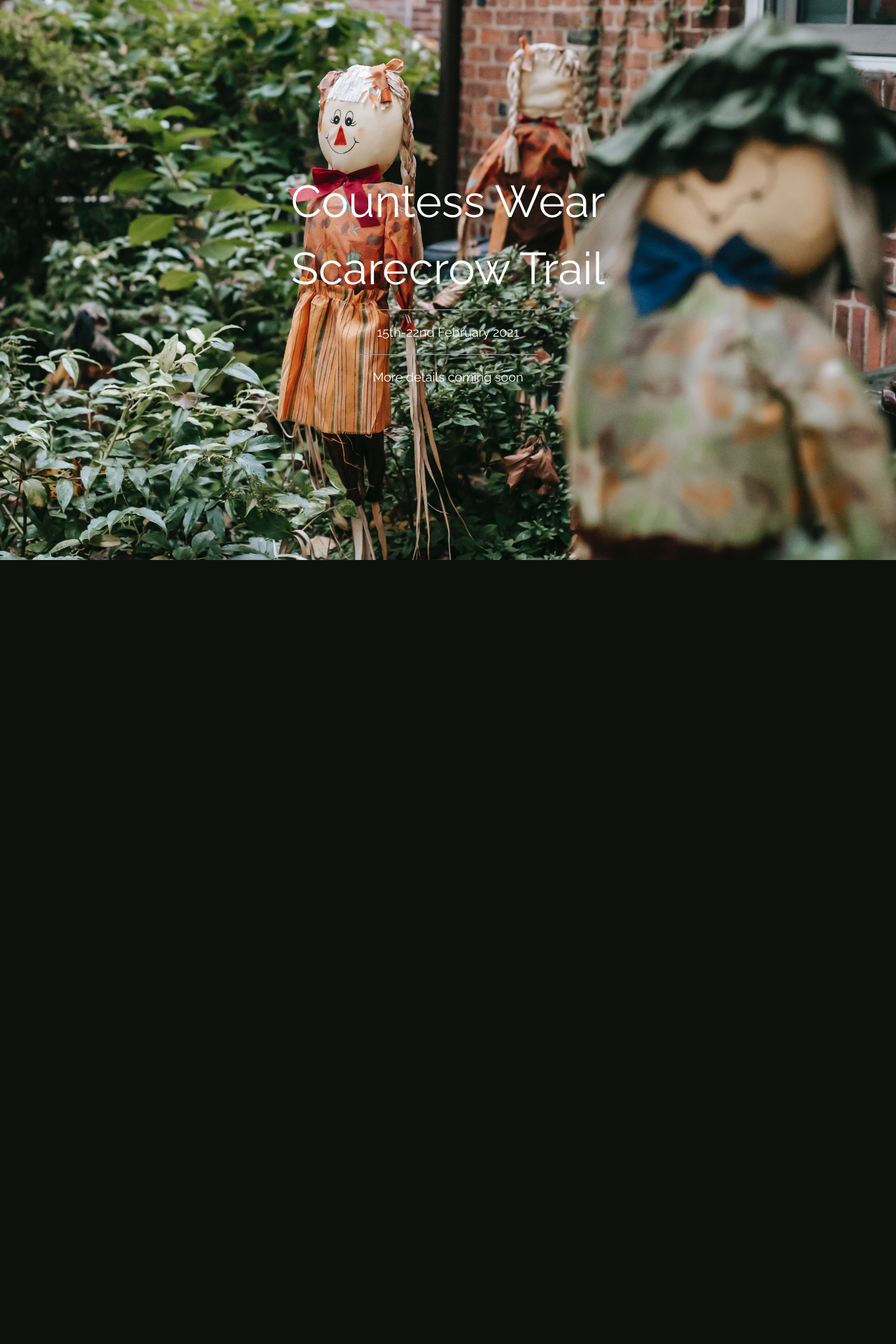
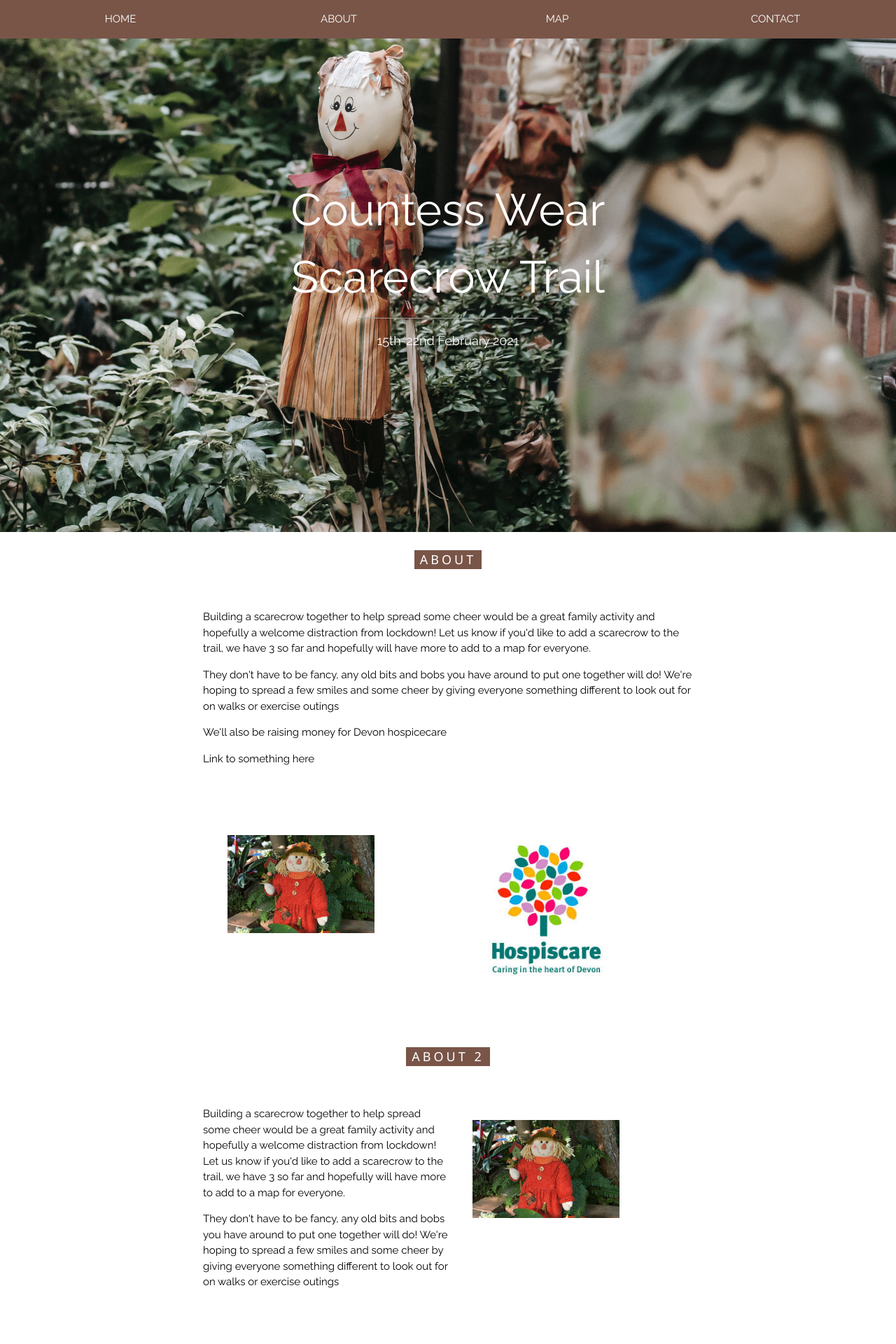
Before and after one commit to mattstartin/countess-wear-community, a PHP site: page /home.html in a window 1280 px wide. Shown: the top 1920 px of the page at 70% size. Before the commit the page ends 800 px from the top, so only its background shows below. Run offline with PHP 8.4, Linux system fonts and the light colour scheme.

Commit message:
Restyle, add content

```diff
--- a/css/main.css
+++ b/css/main.css
@@ -3,13 +3,17 @@ body,h1 {font-family: "Raleway", sans-serif}
 body, html {height: 100%}
 .bgimg {
   background-image: url('/images/scarecrows.jpg');
-  margin-top: 3%;
-  min-height: 75%;
+  min-height: 95%;
   background-position: center;
   background-size: cover;
   filter: grayscale(0.3)
 }
-.mapImg { width:100% }
+.soonMapimg {
+  background-image: url('/images/staticmap.jpg');
+  background-position: center;
+  opacity: 0.3;
+}
+.mapImg { width:100%;border:solid 1px black; }
 .aboutImg { width: 80%; padding: 10% }
 .iframe { margin-left:10%;border:none;overflow:hidden }
 .iframeSmall { border:none;overflow:hidden  }
--- a/home.html
+++ b/home.html
@@ -5,6 +5,8 @@
 <meta name="viewport" content="width=device-width, initial-scale=1">
 <link rel="stylesheet" href="https://www.w3schools.com/w3css/4/w3.css">
 <link rel="stylesheet" href="https://fonts.googleapis.com/css?family=Raleway">
+<link rel="stylesheet" href="https://cdnjs.cloudflare.com/ajax/libs/font-awesome/4.7.0/css/font-awesome.min.css">
+<link rel="stylesheet" href="/css/main.css">
 <head>
   <script async src="https://www.googletagmanager.com/gtag/js?id=G-LDG10M14QM"></script>
   <script>
@@ -14,27 +16,175 @@
     gtag('config', 'G-LDG10M14QM');
   </script>
 </head>
-<style>
-body,h1 {font-family: "Raleway", sans-serif}
-body, html {height: 100%}
-.bgimg {
-  background-image: url('/images/scarecrows.jpg');
-  min-height: 100%;
-  background-position: center;
-  background-size: cover;
-}
-</style>
 <body>
 
-<div class="bgimg w3-display-container w3-animate-opacity w3-text-white">
-  <div class="w3-display-middle">
-    <h1 class="w3-jumbo w3-center w3-animate-top">Countess Wear Scarecrow Trail</h1>
-    <hr class="w3-border-grey" style="margin:auto;width:40%">
-    <p class="w3-large w3-center">15th-22nd February 2021</p>
-    <hr class="w3-border-grey" style="margin:auto;width:40%">
-    <p class="w3-large w3-center">More details coming soon</p>
+  <!-- Links (sit on top) -->
+<div class="w3-top">
+  <div class="w3-row w3-padding w3-brown">
+    <div class="w3-col s3">
+      <a href="#" class="w3-button w3-block w3-brown">HOME</a>
+    </div>
+    <div class="w3-col s3">
+      <a href="#about" class="w3-button w3-block w3-brown">ABOUT</a>
+    </div>
+    <div class="w3-col s3">
+      <a href="#map" class="w3-button w3-block w3-brown">MAP</a>
+    </div>
+    <div class="w3-col s3">
+      <a href="#contact" class="w3-button w3-block w3-brown">CONTACT</a>
+    </div>
   </div>
 </div>
 
+<div class="w3-sand w3-grayscale w3-large"></div>
+  <div class="bgimg w3-display-container w3-animate-opacity w3-text-white">
+    <div class="w3-display-middle">
+      <h1 class="w3-jumbo w3-center w3-animate-top">Countess Wear Scarecrow Trail</h1>
+      <hr class="w3-border-grey" style="margin:auto;width:40%">
+      <p class="w3-large w3-center">15th-22nd February 2021</p>
+    </div>
+  </div>
+</div>
+
+<!-- About Container -->
+<div class="w3-container" id="about">
+  <div class="w3-content" style="max-width:700px">
+    <h5 class="w3-center w3-padding-16"><span class="w3-tag w3-wide w3-brown">ABOUT</span></h5>
+    <div class="w3-row w3-padding-16">
+      <p>Building a scarecrow together to help spread some cheer would be a great family activity and hopefully a welcome distraction from lockdown!
+        Let us know if you'd like to add a scarecrow to the trail, we have 3 so far and hopefully will have more to add to a map for everyone. </p>
+
+      <p>They don't have to be fancy, any old bits and bobs you have around to put one together will do!
+        We're hoping to spread a few smiles and some cheer by giving everyone something different to look out for on walks or exercise outings
+      </p>
+      <p>We'll also be raising money for Devon hospicecare</p>
+      <p>Link to something here</p>
+    </div>
+    <div class="w3-row w3-padding-16">
+      <div class="w3-half w3-padding-16">
+        <img src="images/scarecrow-doll.jpg" class="aboutImg w3-hide-small w3-round w3-image w3-hover-opacity" alt="Scarecrow Doll"
+        width="400" height="333">
+      </div>
+      <div class="w3-half  w3-padding-16">
+        <img src="images/hospicecare.jpeg" class="aboutImg w3-round w3-image w3-hover-opacity" alt="Hospicecare Logo"
+        width="400" height="333">
+      </div>
+    </div>
+
+
+  </div>
+</div>
+
+<!-- About Container -->
+<div class="w3-container" id="about">
+  <div class="w3-content" style="max-width:700px">
+    <h5 class="w3-center w3-padding-16"><span class="w3-tag w3-wide w3-brown">ABOUT 2</span></h5>
+    <div class="w3-row w3-padding-16">
+      <div class="w3-half">
+        <p>Building a scarecrow together to help spread some cheer would be a great family activity and hopefully a welcome distraction from lockdown!
+          Let us know if you'd like to add a scarecrow to the trail, we have 3 so far and hopefully will have more to add to a map for everyone. </p>
+
+        <p>They don't have to be fancy, any old bits and bobs you have around to put one together will do!
+          We're hoping to spread a few smiles and some cheer by giving everyone something different to look out for on walks or exercise outings
+        </p>
+      </div>
+      <div class="w3-half">
+        <img src="images/scarecrow-doll.jpg" class="aboutImg w3-hide-small w3-round w3-image w3-hover-opacity" alt="Scarecrow Doll" width="400" height="333">
+      </div>
+    </div>
+    <div class="w3-row w3-padding-16">
+      <div class="w3-half w3-padding-16">
+        <img src="images/hospicecare.jpeg" class="aboutImg w3-round w3-image w3-hover-opacity" alt="Hospicecare Logo" width="400" height="333">
+      </div>
+      <div class="w3-half  w3-padding-16">
+        <p>We'll also be raising money for Devon hospicecare</p>
+        <p>Link to something here</p>
+      </div>
+    </div>
+
+
+  </div>
+</div>
+
+
+<!-- Map -->
+<div class="w3-container" id="map">
+  <div class="w3-content">
+    <h5 class="w3-center w3-padding-16"><span class="w3-tag w3-wide w3-brown">MAP 1</span></h5>
+
+    <div class="w3-container">
+        <div class="w3-display-container"><img src="/images/map.jpg" class="mapImg w3-margin-top w3-round"></div>
+    </div>
+  </div>
+</div>
+
+
+<!-- Map -->
+<div class="w3-container" id="map">
+  <div class="w3-content">
+    <h5 class="w3-center w3-padding-16"><span class="w3-tag w3-wide w3-brown">MAP 2</span></h5>
+
+    <div class="w3-container w3-hide-small">
+      <iframe class="w3-center" width="100%" height="450" class="iframe" src="https://www.google.com/maps/d/embed?mid=1ycUJWrO0EfVWP2NIgnYEnzdc4XuN7jpr&hl=en" scrolling="no" frameborder="0" allowfullscreen="true" allow="autoplay; clipboard-write; encrypted-media; picture-in-picture; web-share"></iframe>
+    </div>
+    <div class="w3-container w3-hide-large w3-hide-medium">
+      <iframe class="w3-center" width="100%" height="450" class="iframeSmall" src="https://www.google.com/maps/d/embed?mid=1ycUJWrO0EfVWP2NIgnYEnzdc4XuN7jpr&hl=en" scrolling="no" frameborder="0" allowfullscreen="true" allow="autoplay; clipboard-write; encrypted-media; picture-in-picture; web-share"></iframe>
+    </div>
+
+    <!-- <div class="w3-container">
+      <iframe class="iframe" src="https://www.google.com/maps/d/embed?mid=1ycUJWrO0EfVWP2NIgnYEnzdc4XuN7jpr&hl=en" width="640" height="480"></iframe>
+    </div> -->
+  </div>
+</div>
+
+<!-- Contact -->
+<div class="w3-container" id="contact">
+  <div class="w3-content" style="max-width:700px">
+    <h5 class="w3-center w3-padding-16"><span class="w3-tag w3-wide w3-brown">CONTACT 1</span></h5>
+
+        <p>For more information or to put you on the map, drop us an email or get in touch via Facebook</p>
+        <div class="w3-half">
+          <div class="w3-container">
+            <i class="fa fa-envelope fa-fw w3-hover-text-black w3-xlarge w3-margin-right"></i>
+            <a href="mailto:jessicastartin90@gmail.com?subject=Scarecrow Enquiry"  onclick="gtag('event', 'contact', {'event_category': 'emailclick'} );">jessicastartin90@gmail.com</a><br>
+          </div>
+        </div>
+        <div class="w3-half">
+          <div class="w3-container">
+            <i class="fa fa-facebook-official fa-fw w3-hover-text-black w3-xlarge w3-margin-right"></i>
+            <a href="http://www.facebook.com/countesswearvillagehall" onclick="gtag('event', 'contact', {'event_category': 'facebookclick'} );">@countesswearvillagehall</a><br>
+          </div>
+        </div>
+  </div>
+</div>
+<!-- Contact -->
+<div class="w3-container" id="contact">
+  <div class="w3-content" style="max-width:700px">
+    <h5 class="w3-center w3-padding-16"><span class="w3-tag w3-wide w3-brown">CONTACT 2</span></h5>
+
+        <p>For more information or to put you on the map, drop us an email to <a href="mailto:jessicastartin90@gmail.com?subject=Scarecrow Enquiry"  onclick="gtag('event', 'contact', {'event_category': 'emailclick'} );">jessicastartin90@gmail.com</a> or get in touch via Facebook</p>
+
+        <div class="w3-container w3-hide-small">
+          <iframe class="w3-center" width="100%" height="450" class="iframe" src="https://www.facebook.com/plugins/page.php?href=https%3A%2F%2Fwww.facebook.com%2Fcountesswearvillagehall&tabs=timeline&width=500&height=420&small_header=true&adapt_container_width=true&hide_cover=true&show_facepile=false&appId=1873027913000738" scrolling="no" frameborder="0" allowfullscreen="true" allow="autoplay; clipboard-write; encrypted-media; picture-in-picture; web-share"></iframe>
+        </div>
+        <div class="w3-container w3-hide-large w3-hide-medium">
+          <iframe class="w3-center" width="100%" height="450" class="iframeSmall" src="https://www.facebook.com/plugins/page.php?href=https%3A%2F%2Fwww.facebook.com%2Fcountesswearvillagehall&tabs=timeline&width=250&height=420&small_header=true&adapt_container_width=true&hide_cover=true&show_facepile=false&appId=1873027913000738" scrolling="no" frameborder="0" allowfullscreen="true" allow="autoplay; clipboard-write; encrypted-media; picture-in-picture; web-share"></iframe>
+        </div>
+
+        <!-- <iframe src="https://www.facebook.com/plugins/page.php?href=https%3A%2F%2Fwww.facebook.com%2Fcountesswearvillagehall&tabs=timeline&width=500&height=70&small_header=true&adapt_container_width=true&hide_cover=true&show_facepile=false&appId=1873027913000738" width="500" height="70" style="border:none;overflow:hidden" scrolling="no" frameborder="0" allowfullscreen="true" allow="autoplay; clipboard-write; encrypted-media; picture-in-picture; web-share"></iframe>             -->
+
+  </div>
+</div>
+
+<!-- Footer -->
+<footer class="w3-center w3-black w3-padding-16 w3-opacity w3-hover-opacity-off">
+  <a href="#home" class="w3-button w3-light-grey"><i class="fa fa-arrow-up w3-margin-right"></i>To the top</a>
+  <div class="w3-xlarge w3-section">
+      <a href="http://www.facebook.com/countesswearvillagehall" onclick="gtag('event', 'footer', {'event_category': 'facbookclick'} );"><i class="fa fa-facebook-official w3-hover-opacity"></i></a>
+
+  </div>
+  <p>Built by <a href="https://www.squarishpaper.co.uk" title="squarishpaper" target="_blank"  onclick="gtag('event', 'footer', {'event_category': 'sp_click'} );"
+      class="w3-hover-text-green">squarishpaper</a></p>
+</footer>
 </body>
 </html>
```
Also changed, not shown: index.html (+151 -17 lines), images/map.jpg (deleted), images/map2.jpg (deleted), images/poster.jpg (added), images/staticmap.jpg (added), 2 other files.
